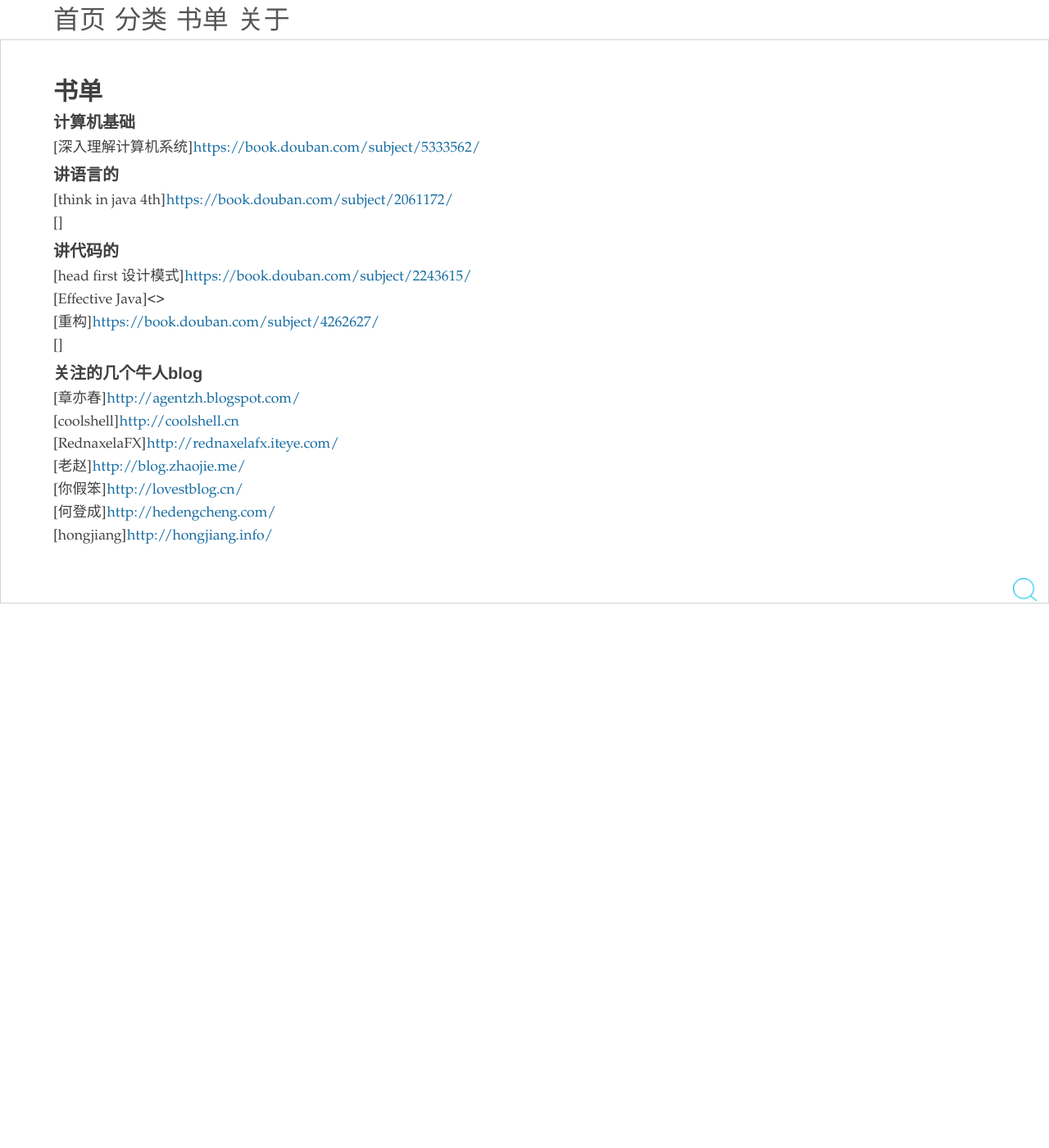
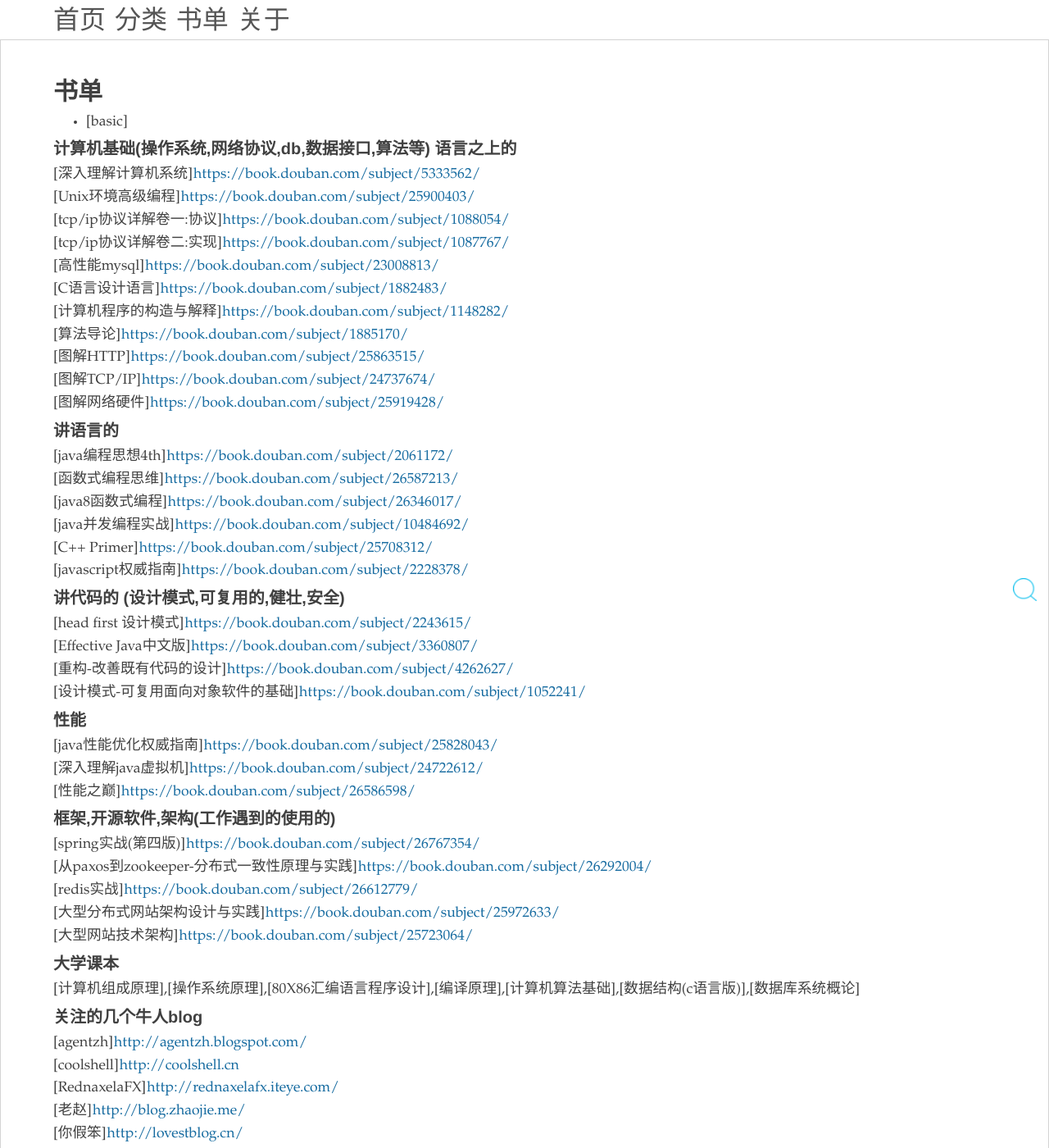
Before and after one commit to zy123a/lcj1992.github.com, a Jekyll site: the page built from pages/booklist.md, in a window 1280 px wide and 1400 px high. Shown: the whole window at 82% size. Built offline with Jekyll 4.4.1, drawn with Linux system fonts in a browser that asks for light colours; nearby versions of some CDN libraries.

Commit message:
annotation

```diff
--- a/pages/booklist.md
+++ b/pages/booklist.md
@@ -4,32 +4,84 @@
 permalink: /booklist.html
 ---
 
+*   [basic]
 
-#### 计算机基础
+
+#### 计算机基础(操作系统,网络协议,db,数据接口,算法等) 语言之上的
 
 [深入理解计算机系统]<https://book.douban.com/subject/5333562/>
 
+[Unix环境高级编程]<https://book.douban.com/subject/25900403/>
+
+[tcp/ip协议详解卷一:协议]<https://book.douban.com/subject/1088054/>
+
+[tcp/ip协议详解卷二:实现]<https://book.douban.com/subject/1087767/>
+
+[高性能mysql]<https://book.douban.com/subject/23008813/>
+
+[C语言设计语言]<https://book.douban.com/subject/1882483/>
+
+[计算机程序的构造与解释]<https://book.douban.com/subject/1148282/>
+
+[算法导论]<https://book.douban.com/subject/1885170/>
+
+[图解HTTP]<https://book.douban.com/subject/25863515/>
+
+[图解TCP/IP]<https://book.douban.com/subject/24737674/>
+
+[图解网络硬件]<https://book.douban.com/subject/25919428/>
+
 #### 讲语言的
-[think in java 4th]<https://book.douban.com/subject/2061172/>
 
-[]
+[java编程思想4th]<https://book.douban.com/subject/2061172/>
 
+[函数式编程思维]<https://book.douban.com/subject/26587213/>
 
-#### 讲代码的
+[java8函数式编程]<https://book.douban.com/subject/26346017/>
+
+[java并发编程实战]<https://book.douban.com/subject/10484692/>
+
+[C++ Primer]<https://book.douban.com/subject/25708312/>
+
+[javascript权威指南]<https://book.douban.com/subject/2228378/>
+
+#### 讲代码的 (设计模式,可复用的,健壮,安全)
 
 [head first 设计模式]<https://book.douban.com/subject/2243615/>
 
-[Effective Java]<>
+[Effective Java中文版]<https://book.douban.com/subject/3360807/>
 
-[重构]<https://book.douban.com/subject/4262627/>
+[重构-改善既有代码的设计]<https://book.douban.com/subject/4262627/>
 
-[]
+[设计模式-可复用面向对象软件的基础]<https://book.douban.com/subject/1052241/>
 
+#### 性能
 
+[java性能优化权威指南]<https://book.douban.com/subject/25828043/>
+
+[深入理解java虚拟机]<https://book.douban.com/subject/24722612/>
+
+[性能之巅]<https://book.douban.com/subject/26586598/>
+
+#### 框架,开源软件,架构(工作遇到的使用的)
+
+[spring实战(第四版)]<https://book.douban.com/subject/26767354/>
+
+[从paxos到zookeeper-分布式一致性原理与实践]<https://book.douban.com/subject/26292004/>
+
+[redis实战]<https://book.douban.com/subject/26612779/>
+
+[大型分布式网站架构设计与实践]<https://book.douban.com/subject/25972633/>
+
+[大型网站技术架构]<https://book.douban.com/subject/25723064/>
+
+#### 大学课本
+
+[计算机组成原理],[操作系统原理],[80X86汇编语言程序设计],[编译原理],[计算机算法基础],[数据结构(c语言版)],[数据库系统概论]
 
 #### 关注的几个牛人blog
 
-[章亦春]<http://agentzh.blogspot.com/>
+[agentzh]<http://agentzh.blogspot.com/>
 
 [coolshell]<http://coolshell.cn>
 
```
